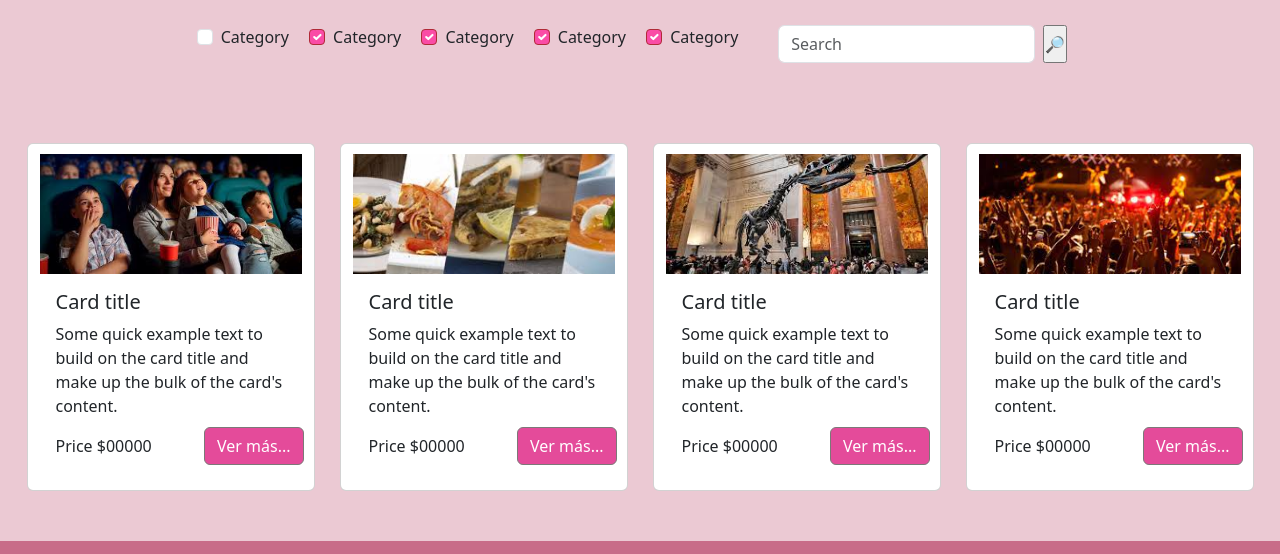
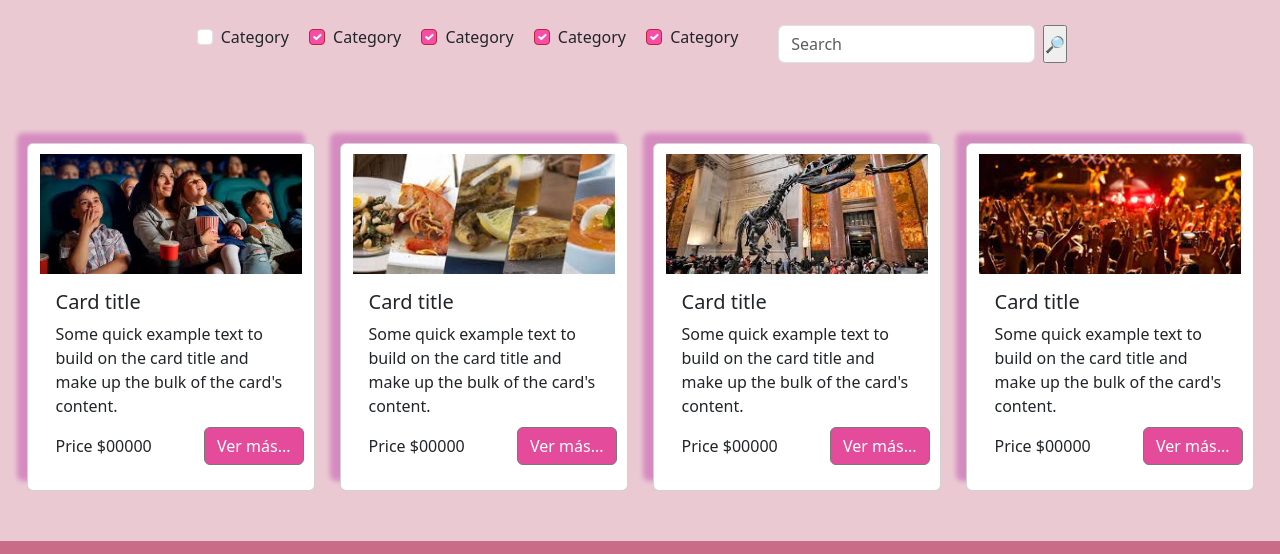
Before and after one commit to HernanSiri/Amazing-Events, a plain HTML site: page index.html in a window 1280 px wide. Shown: the part 141-695 px from the top of the page. Drawn offline with nearby package versions, Linux system fonts and the light colour scheme.

Commit message:
sombra a la card

```diff
--- a/assets/Styles.css
+++ b/assets/Styles.css
@@ -94,6 +94,7 @@ main{
     display: flex;
     margin: 0 auto;
 align-items: center;
+box-shadow: -10px -10px 5px #a704974f;
 
 }
 section{
@@ -104,6 +105,7 @@ section{
     height: 130px;
     object-fit: cover;
     padding-top: 10px;
+
 }
 
 footer{
```
